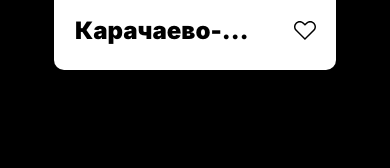
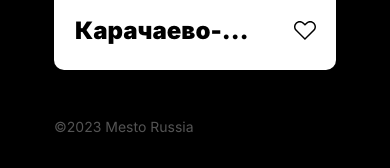
Before and after one commit to mimoyo/mesto, a plain HTML site: page index.html in a window 390 px wide. Shown: the part 2660-2828 px from the top of the page. Before the commit the page ends 2730 px from the top, so only its background shows below. Drawn offline with Linux system fonts and the light colour scheme.

Commit message:
Created footer section

```diff
--- /dev/null
+++ b/blocks/footer/__text/footer__text.css
@@ -0,0 +1,15 @@
+.footer__text {
+  max-width: 316px;
+  margin: 0;
+  font-size: 18px;
+  line-height: 22px;
+  color: #545454;
+}
+
+@media screen and (max-width: 625px) {
+  .footer__text {
+    max-width: 282px;
+    font-size: 14px;
+    line-height: 17px;
+  }
+}
--- /dev/null
+++ b/blocks/footer/footer.css
@@ -0,0 +1,14 @@
+.footer {
+  max-width: 880px;
+  margin: 0 auto;
+  padding-top: 66px;
+  padding-bottom: 56px;
+}
+
+@media screen and (max-width:625px) {
+  .footer {
+    max-width: 282px;
+    padding-top: 48px;
+    padding-bottom: 36px;
+  }
+}
--- a/index.html
+++ b/index.html
@@ -69,6 +69,9 @@
         </article>
       </section>
     </main>
+    <footer class="footer">
+      <p class="footer__text">&copy;2023 Mesto Russia</p>
+    </footer>
   </div>
 </body>
 </html>
--- a/pages/index.css
+++ b/pages/index.css
@@ -20,3 +20,5 @@
 @import url('../blocks/card/__info/card__info.css');
 @import url('../blocks/card/__title/card__title.css');
 @import url('../blocks/card/__like/card__like.css');
+@import url('../blocks/footer/footer.css');
+@import url('../blocks/footer/__text/footer__text.css');
```
